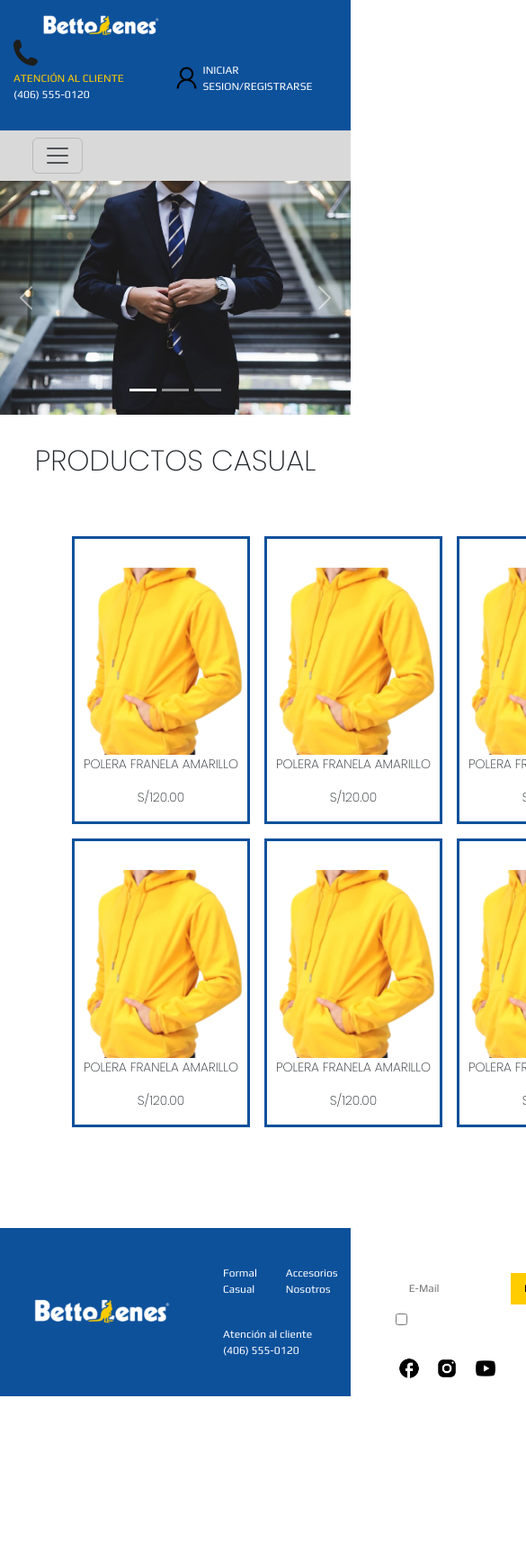
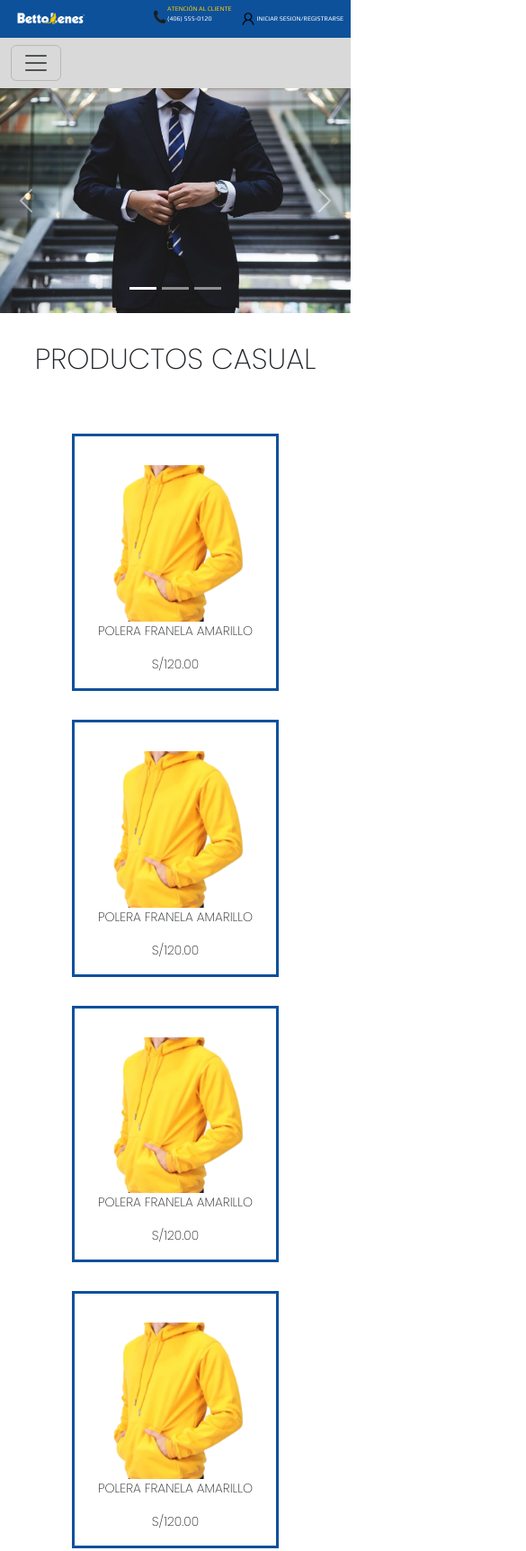
Before and after one commit to RenzoLenes/comision-39315-betto, a website: page pages/casual.html in a window 390 px wide. Shown: the top 1724 px of the page at 90% size, 585 px wide, since content can reach past the window. Before the commit the page ends 1552 px from the top, so only its background shows below. Drawn offline with nearby package versions, Linux system fonts and the light colour scheme.

Commit message:
commit con 3 responsive para ver desde mobiles test

```diff
--- a/scss/layout/_footer.scss
+++ b/scss/layout/_footer.scss
@@ -1,6 +1,6 @@
 footer{
     font-family: $fontPlay;
-    font-size: 18px;
+    font-size: 16px;
     .max-container{
         background-color: $background-principal;
         @include flex(column,none,space-between,center,none);
@@ -8,7 +8,7 @@ footer{
         color: #fff;
         .main-content{
             @include flex(column,none,space-between,center,none);
-            width: 82%;
+            width: 100%;
 
 
             .logo-content{
@@ -45,7 +45,7 @@ footer{
 
             }
             .email-content{
-                margin-left: 15rem;
+                margin-right: 5rem;
                 margin-top: 1rem;
                 margin-bottom: 1rem;
                 .send-email{
--- a/scss/layout/_header.scss
+++ b/scss/layout/_header.scss
@@ -1,9 +1,10 @@
 header{
     font-size: 16px;
     font-family:$fontPlay;
+
     .main-top-bar{
         background-color: $background-principal;
-        padding: 15px;
+        padding: 1rem 1rem 1rem 0rem;
         width: 100%;
         @include flex(column,wrap,space-between,center,none);
         .main-top-left{
@@ -11,7 +12,7 @@ header{
             .atencion-container{
 
                 img{
-                    height: 40px;
+                    height: 3rem;
                 }
                 @include flex(column,wrap,space-between,center,none);
                 .atencion-content{
@@ -27,8 +28,8 @@ header{
             }
             .login-container{
 
-                    margin-left: 50px;
-                    margin-right: 20px;
+                    margin-left: 4rem;
+                    margin-right: 1.5rem;
                     a{
                         text-decoration: none;
                         color: #fff;
--- a/scss/layout/_main-products.scss
+++ b/scss/layout/_main-products.scss
@@ -1,14 +1,17 @@
 main{
 
     .products-container{
-        @include grid(3,space-between,center,2rem);
+        @include grid(3,none,none,2rem);
         padding: 0 5rem 0 5rem;
         margin-top: 2rem;
         padding-bottom: 7rem;
+        width: 100%;
         .product{
             align-items: center;
             text-align: center;
             border: 3px solid $background-principal;
+
+
         }
     }
 }
--- a/scss/layout/_media1024.scss
+++ b/scss/layout/_media1024.scss
@@ -14,14 +14,14 @@
                 img{
                     display: flex;
                     align-items: center;
-                    height: 30px;
+                    height: 2rem;
                 }
             }
             .login-container{
                 display: flex;
                 align-items: center;
                 img{
-                    height: 35px;
+                    height: 2rem;
                 }
             }
         }
--- /dev/null
+++ b/scss/layout/_media425.scss
@@ -0,0 +1,105 @@
+@media (max-width:425px){
+    header{
+        font-size: 8px;
+        .main-top-bar:nth-child(1){
+            a img{
+                width: 7rem;
+            }
+        }
+        .navbar{
+            ul{
+                li{
+                    a{
+                        font-size: 12px;
+                    }
+                }
+            }
+        }
+        .main-top-bar{
+            padding: 0;
+            .main-top-left{
+                font-size: 7px;
+                .atencion-container{
+                    .atencion-content{
+                        align-items: center;
+                    }
+                    img{
+
+                        height: 20px;
+                        padding-bottom: 5px;
+                    }
+                }
+                .login-container{
+                    margin-left: 0.5rem;
+                    margin-right: 0.5rem;
+                    img{
+                        height: 20px;
+                    }
+                }
+            }
+        }
+        .navbar{
+            padding-left: 0rem;
+        }
+    }
+    main{
+        .carousel{
+            .carousel-item{
+                img{
+                    max-height: 250px;
+                }
+            }
+        }
+        .home-container{
+            margin: 2rem;
+            display: flex;
+            gap: 1rem;
+
+            .text-container{
+                font-size: 0.67rem;
+                margin: 5rem 0.5rem 0 0.5rem;
+
+            }
+
+
+
+
+        }
+        .products-container{
+            @include grid(1,none,none,none);
+            .product{
+                img{
+                   width: 10rem;
+                }
+            }
+
+        }
+
+        .visitanos-container{
+
+            font-size: 12px;
+            .tienda-container{
+                display: flex;
+                flex-direction: column;
+                margin: 2rem;
+                .tienda-content{
+                    margin-left: 1rem;
+                    max-width: 12rem;
+                    h2{
+                        font-size: 18px;
+                    }
+                }
+
+                iframe{
+                    margin-left: 0.5rem;
+                    margin-right: 0.5rem;
+                    max-width: 12rem;
+                    max-height: 15rem;
+
+                }
+            }
+
+        }
+    }
+
+}
--- a/scss/layout/_media768.scss
+++ b/scss/layout/_media768.scss
@@ -1,9 +1,37 @@
 @media(max-width:768px){
     header{
-        font-size: 12px;
+        font-size: 10px;
+
         .navbar{
-            padding-left: 1.5rem;
+            padding-left: 1rem;
         }
+        .main-top-bar:nth-child(1){
+            a img{
+                width: 9rem;
+            }
+        }
+
+        .main-top-bar{
+            padding: 1rem 0.4rem 1rem 0rem;
+            .main-top-left{
+                .login-container{
+                    margin-left: 1rem;
+                    margin-right: 0.5rem;
+                    img{
+                        height: 1.5rem;
+                    }
+                }
+                .atencion-container{
+
+                    img{
+
+                        height: 1.5rem;
+                    }
+                }
+
+            }
+        }
+
     }
     main{
         .carousel{
@@ -33,9 +61,17 @@
 
         }
         .products-container{
-            gap: 1rem;
+            @include grid(2,none,none,none);
+            .product{
+                img{
+                   width: 10rem;
+                }
+            }
+
         }
+
         .visitanos-container{
+
 
             font-size: 12px;
             .tienda-container{
@@ -61,12 +97,21 @@
         font-size: 12px;
         .max-container{
             .main-content{
+                .item-content{
+                    .item-top{
+                        flex-direction: column;
+                    }
+                }
                 .logo-content{
                     margin-right: 0.5rem;
+                    img{
+                        width: 10rem;
+                    }
                 }
                 .email-content{
                    font-size: 12px;
-                    margin-left: 3rem;
+                    margin-left: 1rem;
+                    margin-right: 1rem;
 
                     .send-email{
                         font-size: 12px;
@@ -91,3 +136,42 @@
     }
 
 }
+@media (max-width:480px){
+    main{
+        .home-container{
+            flex-direction: column;
+            img{
+                align-self: center;
+
+            }
+        }
+
+    }
+    footer{
+        .max-container{
+            .main-content{
+                width: 100%;
+                .email-content{
+                    p{
+                        display: none;
+                    }
+                    .send-email{
+                        display: none;
+                    }
+                    .terms-conditions{
+                        display: none;
+                    }
+                   .social-media{
+                    display: flex;
+                    flex-direction: column;
+                    margin-right: 1rem;
+                    align-self: center;
+                   }
+
+                }
+
+        }
+        }
+
+    }
+}
--- a/scss/style.scss
+++ b/scss/style.scss
@@ -10,4 +10,5 @@
 @import "./layout/main-visitanos";
 @import "./layout/footer";
 @import "./layout/media1024";
-@import "./layout/media768"
+@import "./layout/media768";
+@import "./layout/media425";
```
Also changed, not shown: css/style.css, scss/layout/_media375.scss (added).
